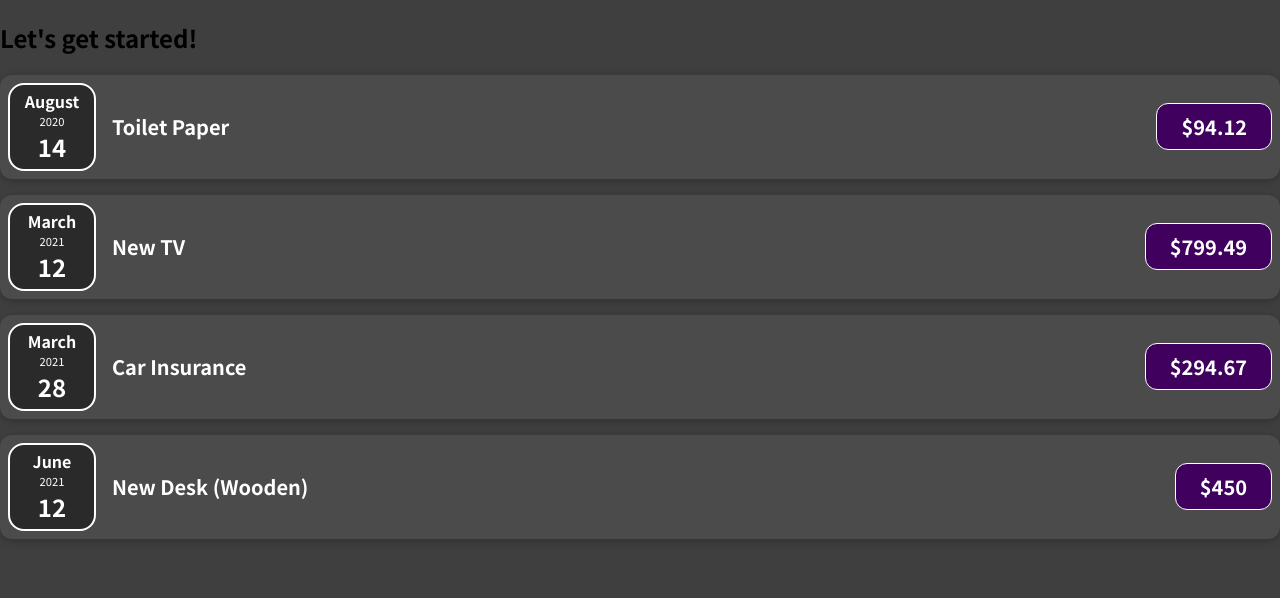
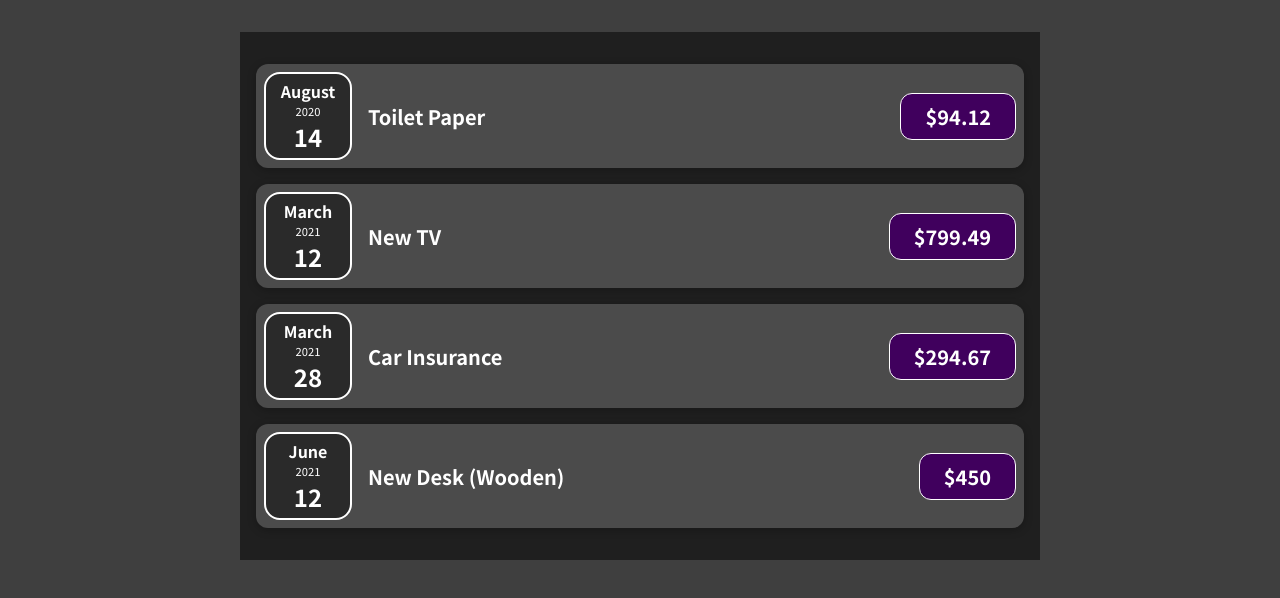
Before and after one commit to AmolShelke2/Expense-tracker-react, a React (Create React App) app: page / in a window 1280 px wide. Shown: the top 598 px of the page. Built offline with nearby package versions, Linux system fonts and the light colour scheme.

Commit message:
Added Expenses component

```diff
--- a/src/App.js
+++ b/src/App.js
@@ -1,4 +1,6 @@
-import ExpenseItem from './component/ExpenseItem';
+import React from 'react';
+
+import Expenses from './component/Expenses';
 
 function App() {
   const expenses = [
@@ -23,29 +25,11 @@
     },
   ];
 
+  console.log(expenses);
+
   return (
     <div>
-      <h2>Let's get started!</h2>
-      <ExpenseItem
-        title={expenses[0].title}
-        amount={expenses[0].amount}
-        date={expenses[0].date}
-      />
-      <ExpenseItem
-        title={expenses[1].title}
-        amount={expenses[1].amount}
-        date={expenses[1].date}
-      />
-      <ExpenseItem
-        title={expenses[2].title}
-        amount={expenses[2].amount}
-        date={expenses[2].date}
-      />
-      <ExpenseItem
-        title={expenses[3].title}
-        amount={expenses[3].amount}
-        date={expenses[3].date}
-      />
+      <Expenses items={expenses} />
     </div>
   );
 }
--- /dev/null
+++ b/src/component/Expenses.css
@@ -0,0 +1,7 @@
+.expenses {
+  padding: 1rem;
+  background-color: rgb(31, 31, 31);
+  margin: 2rem auto;
+  width: 50rem;
+  max-width: 95%;
+}
--- /dev/null
+++ b/src/component/Expenses.js
@@ -0,0 +1,21 @@
+import React from 'react';
+
+import ExpenseItem from './ExpenseItem';
+import './Expenses.css';
+
+function Expenses(props) {
+  return (
+    <div className="expenses">
+      {props.items.map(item => (
+        <ExpenseItem
+          key={item.id}
+          title={item.title}
+          amount={item.amount}
+          date={item.date}
+        />
+      ))}
+    </div>
+  );
+}
+
+export default Expenses;
```
Also changed, not shown: 1 other file (tests, documents, lock files or other folders).
